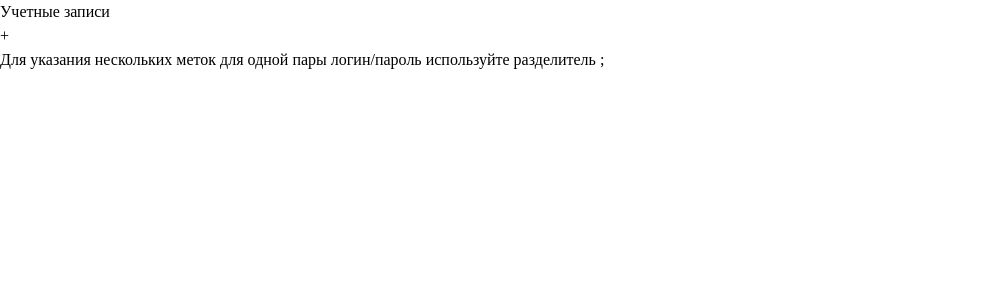
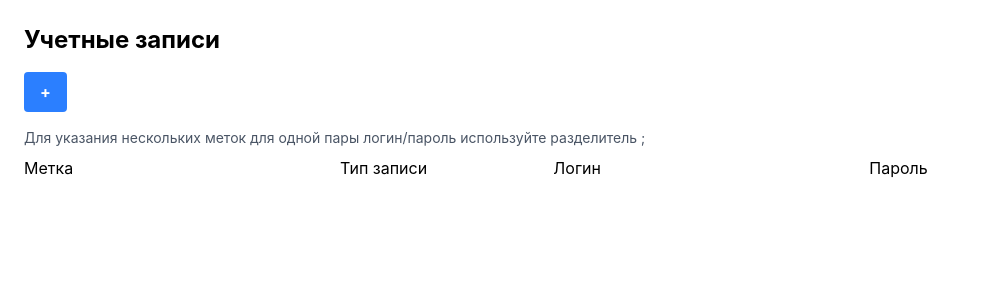
Before and after one commit to shamalli/vue-accounts, a Vue app: page / in a window 1280 px wide. Shown: the top 300 px of the page, without its empty margins (0-990 px from the left). Built offline with nearby package versions, Linux system fonts and the light colour scheme; the HTML template or start-up script is replaced by a standard one.

Commit message:
@tailwindcss/vite dependency was added to package.json

```diff
--- a/package.json
+++ b/package.json
@@ -12,6 +12,7 @@
     "lint": "eslint . --fix"
   },
   "dependencies": {
+    "@tailwindcss/vite": "^4.1.11",
     "pinia": "^3.0.3",
     "vue": "^3.5.17"
   },
--- a/src/components/AccountForm.vue
+++ b/src/components/AccountForm.vue
@@ -6,6 +6,12 @@
       Для указания нескольких меток для одной пары логин/пароль используйте разделитель ;
     </p>
 
+    <div class="flex gap-2">
+      <div class="w-1/4 pb-2">Метка</div>
+      <div class="w-1/6 pb-2">Тип записи</div>
+      <div class="w-1/4 pb-2">Логин</div>
+      <div class="w-1/4 pb-2">Пароль</div>
+    </div>
     <AccountItem
       v-for="(account) in accounts"
       :key="account.id"
```
Also changed, not shown: 1 other file (tests, documents, lock files or other folders).
